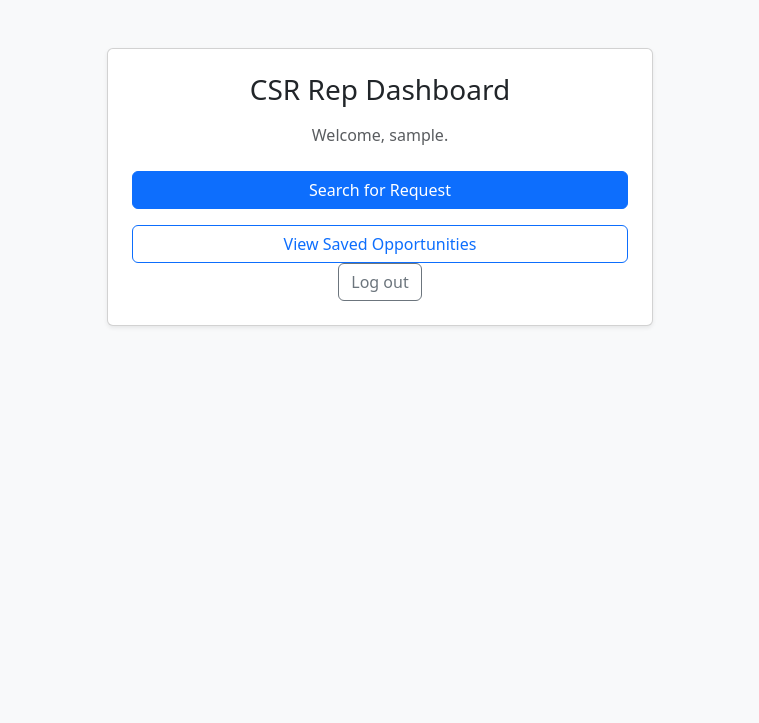
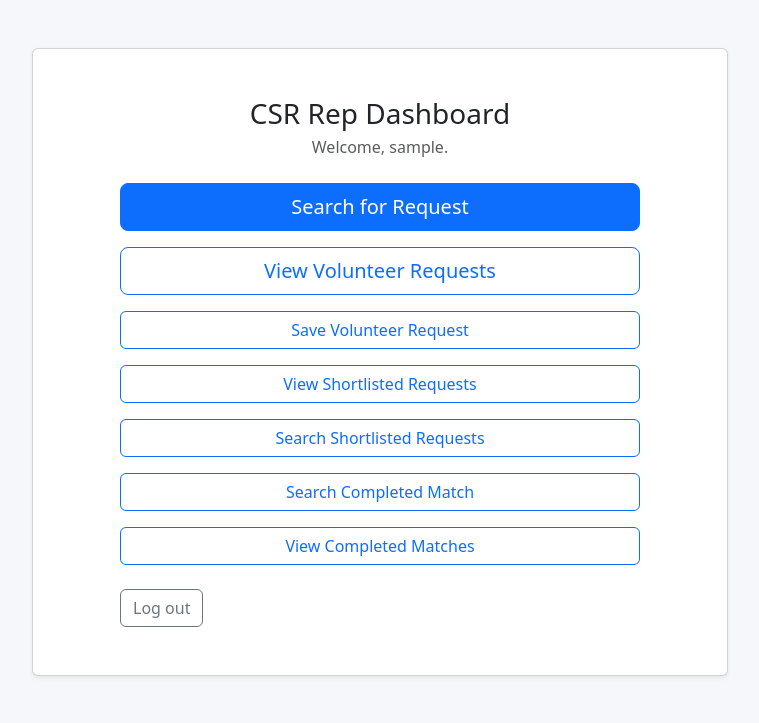
Before and after one commit to meschan/DevSix_CSIT314_T05, a Flask app: page /csr/home in a window 1280 px wide. Shown: the top 723 px of the page, without its empty margins (260-1019 px from the left). Run offline with Flask 3, Linux system fonts and the light colour scheme; the visitor is signed in with stand-in values (Sample User, id 1).

Commit message:
Split4 done

```diff
--- a/app/boundary/csr_home.py
+++ b/app/boundary/csr_home.py
@@ -1,10 +1,20 @@
 # app/boundary/csr_home.py
-from flask import Blueprint, render_template, session, redirect, url_for
+from flask import Blueprint, render_template, session, redirect, url_for, flash
 
 bp = Blueprint("csr_home", __name__, template_folder="../templates")
 
 @bp.get("/home")
 def home():
     if "csr_user_id" not in session:
+        flash("Please log in first.", "warning")
         return redirect(url_for("csr_login.login_form"))
     return render_template("csr_home.html", username=session.get("csr_username",""))
+
+@bp.post("/logout")
+def logout():
+    """从主页发起的登出动作"""
+    # 仅清理 CSR 登录用到的会话键
+    session.pop("csr_username", None)
+    session.pop("csr_user_id", None)
+    flash("You have been logged out.", "info")
+    return redirect(url_for("csr_login.login_form"))
--- a/app/templates/csr_home.html
+++ b/app/templates/csr_home.html
@@ -2,30 +2,89 @@
 <html lang="en">
 <head>
   <meta charset="utf-8" />
-  <title>CSR Rep Home</title>
+  <title>CSR Rep Dashboard</title>
   <meta name="viewport" content="width=device-width, initial-scale=1" />
-  <link rel="stylesheet"
-        href="https://cdn.jsdelivr.net/npm/bootstrap@5.3.2/dist/css/bootstrap.min.css">
+  <!-- Bootstrap -->
+  <link href="https://cdn.jsdelivr.net/npm/bootstrap@5.3.2/dist/css/bootstrap.min.css" rel="stylesheet">
+  <style>
+    body { background-color: #f6f7fb; }
+    .dash-card { max-width: 720px; }
+  </style>
 </head>
-<body class="bg-light">
+<body>
 <div class="container py-5">
   <div class="row justify-content-center">
-    <div class="col-md-7 col-lg-6">
+    <div class="col-12 dash-card">
       <div class="card shadow-sm">
-        <div class="card-body p-4 text-center">
-          <h3 class="mb-3">CSR Rep Dashboard</h3>
-          <p class="text-muted mb-4">Welcome, {{ username }}.</p>
+        <div class="card-body p-4 p-md-5">
 
-          <!-- Search for request -->
-          <a href="{{ url_for('csr_search_request.list_page') }}" class="btn btn-primary w-100">
-            Search for Request
-          </a>
+          <h1 class="h3 text-center mb-1">CSR Rep Dashboard</h1>
+          <p class="text-center text-muted mb-4">Welcome, {{ session.get('csr_username', '') }}.</p>
 
-          <a href="{{ url_for('csr_shortlist.view_shortlist') }}" class="btn btn-outline-primary w-100 mt-3">
-            View Saved Opportunities
-          </a>
+          {# flash messages #}
+          {% with messages = get_flashed_messages(with_categories=true) %}
+            {% if messages %}
+              <div class="mb-3">
+                {% for category, msg in messages %}
+                  <div class="alert alert-{{ category }} mb-2">{{ msg }}</div>
+                {% endfor %}
+              </div>
+            {% endif %}
+          {% endwith %}
 
-          <a href="{{ url_for('csr_login.login_form') }}" class="btn btn-outline-secondary">Log out</a>
+          <!-- Search request -->
+          <div class="d-grid gap-3 mx-auto" style="max-width: 520px;">
+            <a href="{{ url_for('csr_search_request.search_form') }}"
+               class="btn btn-primary btn-lg">
+              Search for Request
+            </a>
+
+              <!-- View request -->
+            <a href="{{ url_for('csr_view_volunteer.view_all') }}"
+               class="btn btn-outline-primary btn-lg">
+              View Volunteer Requests
+            </a>
+
+              <!-- Save request -->
+            <a href="{{ url_for('csr_save_request.list_available') }}" class="btn btn-outline-primary">
+               Save Volunteer Request
+            </a>
+
+              <!-- View shortlisted request -->
+            <a href="{{ url_for('csr_view_shortlisted_request.list_shortlisted') }}" class="btn btn-outline-primary">
+                View Shortlisted Requests
+            </a>
+
+              <!-- Search shortlisted request -->
+            <a href="{{ url_for('csr_search_shortlisted.search_form') }}" class="btn btn-outline-primary">
+               Search Shortlisted Requests
+            </a>
+
+              <!-- Search completed match -->
+            <a href="{{ url_for('csr_search_completed_match.search_form') }}" class="btn btn-outline-primary">
+               Search Completed Match
+            </a>
+
+            <a href="{{ url_for('csr_view_completed.view_all') }}" class="btn btn-outline-primary ">
+                View Completed Matches
+            </a>
+
+
+
+
+
+
+          </div>
+
+          <!-- 登出按钮与上方留有距离 -->
+          <div class="d-grid mt-4 mx-auto" style="max-width: 520px;">
+            <form method="post" action="{{ url_for('csr_home.logout') }}">
+              <button type="submit" class="btn btn-outline-secondary">
+                Log out
+              </button>
+            </form>
+          </div>
+
         </div>
       </div>
     </div>
```
Also changed, not shown: app/__init__.py (+46 -2 lines), tests/conftest.py (deleted, +0 -82 lines), tests/test_create_user_account.py (+3 -3 lines), tests/test_csr_shortlist.py (deleted, +0 -73 lines).
